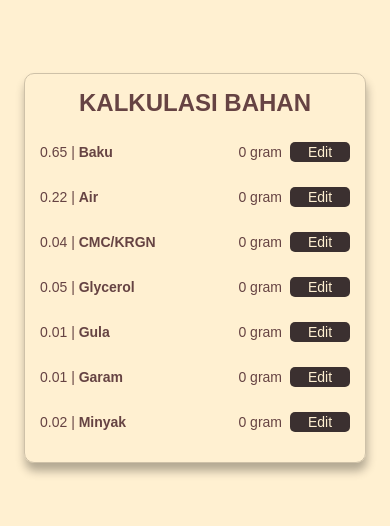
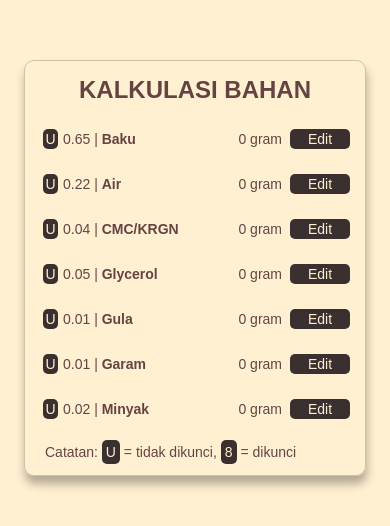
Before and after one commit to aridwann/kalkulasi-bahan, a React (Vite) app: page / in a window 390 px wide. Shown: the part 154-680 px from the top of the page. Built offline with nearby package versions, Linux system fonts and the light colour scheme.

Commit message:
Menambahkan sistem lock proporsi

```diff
--- a/src/App.css
+++ b/src/App.css
@@ -49,6 +49,18 @@ section div input {
   width: 100px;
   text-align: end;
 }
+section > p {
+  margin-top: 20px;
+  margin-left: 10px;
+  font-size: 18px;
+}
+
+section > p span {
+  background-color: #3b3030;
+  color: #fff0d1;
+  padding: 5px;
+  border-radius: 5px;
+}
 
 button {
   padding: 2px;
@@ -66,7 +78,11 @@ button {
   display: none;
 }
 .proporsi {
-  width: 45px !important;
+  width: 55px !important;
+}
+.kunci {
+  width: 20px !important;
+  margin-right: 5px;
 }
 
 /* Menghilangkan panah pada input */
@@ -103,6 +119,21 @@ input[type="number"] {
     width: 75px;
   }
   .proporsi {
-    width: 30px !important;
+    width: 40px !important;
+  }
+  .kunci {
+    width: 15px !important;
+  }
+  section > p {
+    margin-top: 15px;
+    margin-left: 5px;
+    font-size: 14px;
+  }
+
+  section > p span {
+    background-color: #3b3030;
+    color: #fff0d1;
+    padding: 4px;
+    border-radius: 5px;
   }
 }
--- a/src/App.jsx
+++ b/src/App.jsx
@@ -12,6 +12,7 @@ function App() {
       value: 0,
       isEditing: false,
       showEditBtn: true,
+      isLock: false,
     },
     {
       id: 1,
@@ -20,6 +21,7 @@ function App() {
       value: 0,
       isEditing: false,
       showEditBtn: true,
+      isLock: false,
     },
     {
       id: 2,
@@ -28,6 +30,7 @@ function App() {
       value: 0,
       isEditing: false,
       showEditBtn: true,
+      isLock: false,
     },
     {
       id: 3,
@@ -36,6 +39,7 @@ function App() {
       value: 0,
       isEditing: false,
       showEditBtn: true,
+      isLock: false,
     },
     {
       id: 4,
@@ -44,6 +48,7 @@ function App() {
       value: 0,
       isEditing: false,
       showEditBtn: true,
+      isLock: false,
     },
     {
       id: 5,
@@ -52,6 +57,7 @@ function App() {
       value: 0,
       isEditing: false,
       showEditBtn: true,
+      isLock: false,
     },
     {
       id: 6,
@@ -60,6 +66,7 @@ function App() {
       value: 0,
       isEditing: false,
       showEditBtn: true,
+      isLock: false,
     },
   ]);
 
@@ -72,6 +79,14 @@ function App() {
     setData((prev) =>
       prev.map((item) =>
         item.id !== id ? { ...item, showEditBtn: !item.showEditBtn } : item
+      )
+    );
+  };
+
+  const changeIsLock = (id) => {
+    setData(
+      data.map((item) =>
+        item.id === id ? { ...item, isLock: !item.isLock } : item
       )
     );
   };
@@ -97,7 +112,7 @@ function App() {
     );
     setData((prev) =>
       prev.map((item) =>
-        item.id !== id
+        item.id !== id && item.isLock !== true
           ? {
               ...item,
               proporsi: (item.proporsi *= adjustmentFactor).toFixed(3),
@@ -154,9 +169,17 @@ function App() {
               adjustProportions={adjustProportions}
             />
           ) : (
-            <Item key={item.id} data={item} changeIsEdit={changeIsEdit} />
+            <Item
+              key={item.id}
+              data={item}
+              changeIsEdit={changeIsEdit}
+              changeIsLock={changeIsLock}
+            />
           )
         )}
+        <p>
+          Catatan: <span>U</span> = tidak dikunci, <span>8</span> = dikunci
+        </p>
       </section>
     </div>
   );
--- a/src/components/EditItem.jsx
+++ b/src/components/EditItem.jsx
@@ -21,6 +21,9 @@ function EditItem({ data, changeIsEdit, adjustValues, adjustProportions }) {
   return (
     <div>
       <p>
+        {data.isLock ? (
+          data.proporsi
+        ) : (
           <input
             className="proporsi"
             type="number"
@@ -29,7 +32,8 @@ function EditItem({ data, changeIsEdit, adjustValues, adjustProportions }) {
             value={proporsi}
             onChange={handleProporsi}
           />
-        | <b>{data.name}</b>
+        )}
+        &nbsp;| <b>{data.name}</b>
       </p>
       <div>
         <input type="number" min={0} value={value} onChange={handleValue} />
--- a/src/components/Item.jsx
+++ b/src/components/Item.jsx
@@ -1,7 +1,10 @@
-function Item({ data, changeIsEdit }) {
+function Item({ data, changeIsEdit, changeIsLock }) {
   return (
     <div>
       <p>
+        <button className="kunci" onClick={() => changeIsLock(data.id)}>
+          {data.isLock ? "8" : "U"}
+        </button>
         {data.proporsi} | <b>{data.name}</b>
       </p>
       <div>
```
Lines whose indentation alone changed are shown as unchanged.
